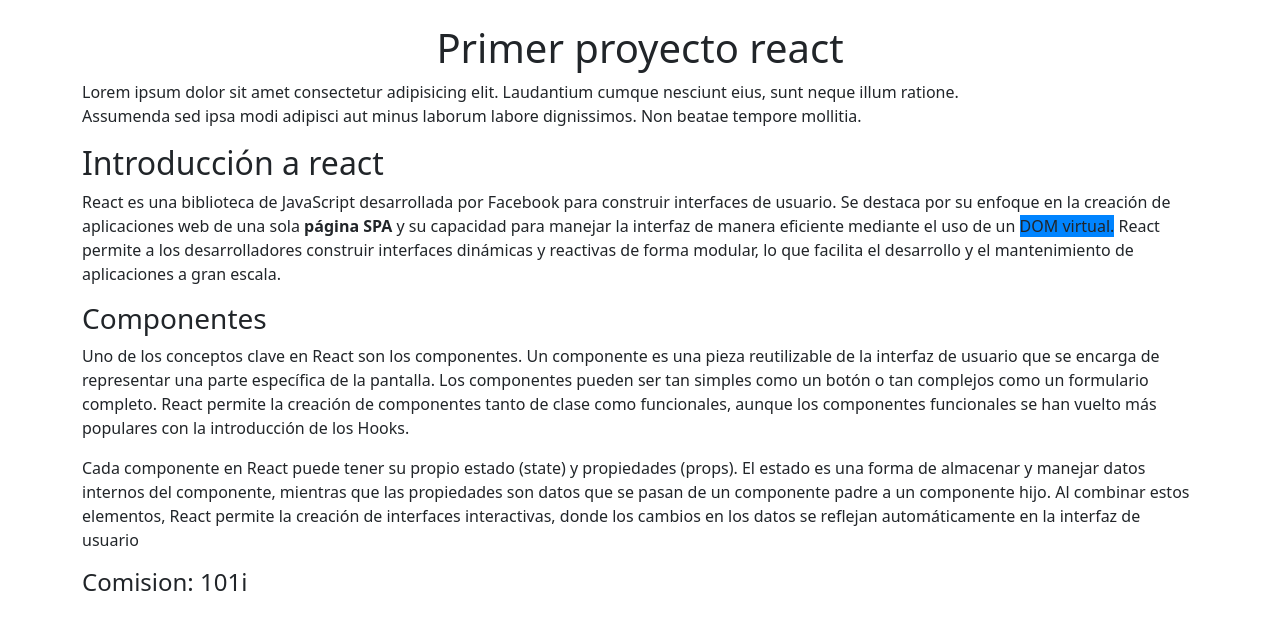
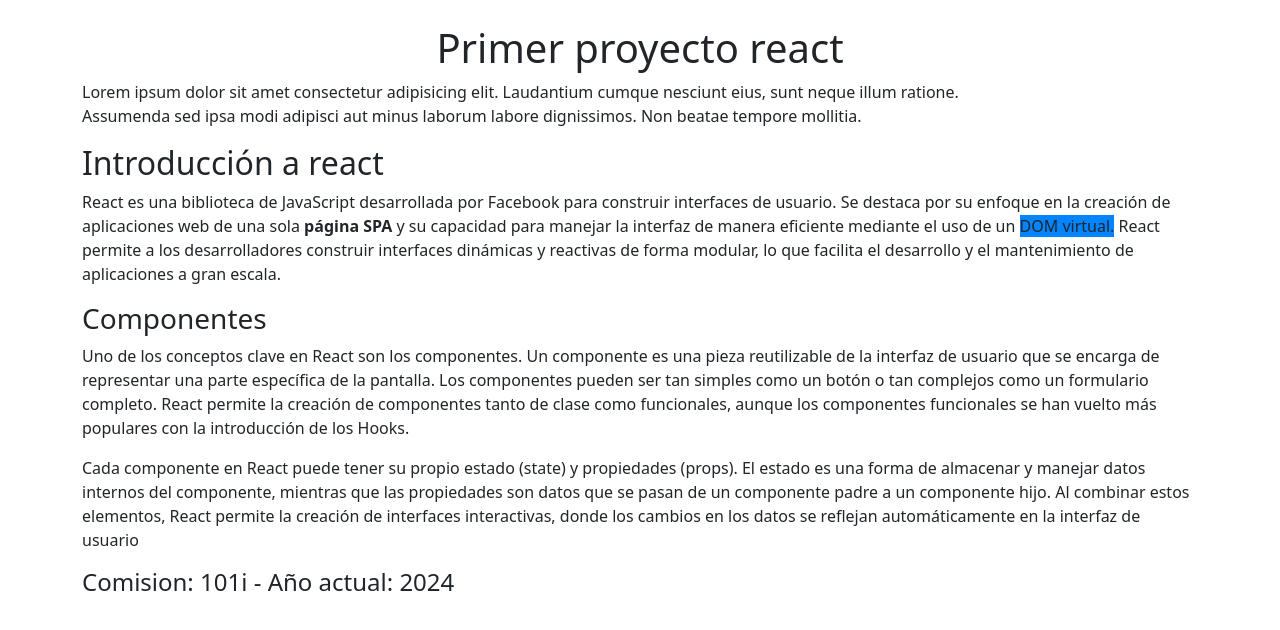
Before and after one commit to G1U5/contadorReact, a React (Vite) app: page / in a window 1280 px wide. Shown: the top 630 px of the page. Built offline with nearby package versions, Linux system fonts and the light colour scheme.

Commit message:
enviamos un segundo props de prueba

```diff
--- a/src/components/Informacion.jsx
+++ b/src/components/Informacion.jsx
@@ -2,6 +2,7 @@
 
 const Informacion = () => {
   // Aqui agrego la mayor parte de logica
+  const anio= new Date().getFullYear();
 
   return (
     <section>
@@ -18,7 +19,7 @@
         aplicaciones a gran escala.
       </p>
       {/* Enviar props */}
-      <Texto comision= '101i' ></Texto>
+      <Texto comision= '101i' anioActual={anio} ></Texto>
     </section>
   );
 };
--- a/src/components/Texto.jsx
+++ b/src/components/Texto.jsx
@@ -20,7 +20,7 @@
         los cambios en los datos se reflejan automáticamente en la interfaz de
         usuario
       </p>
-      <h4>Comision: {props.comision}</h4>
+      <h4>Comision: {props.comision} - Año actual: {props.anioActual}</h4>
     </article>
   );
 };
```
